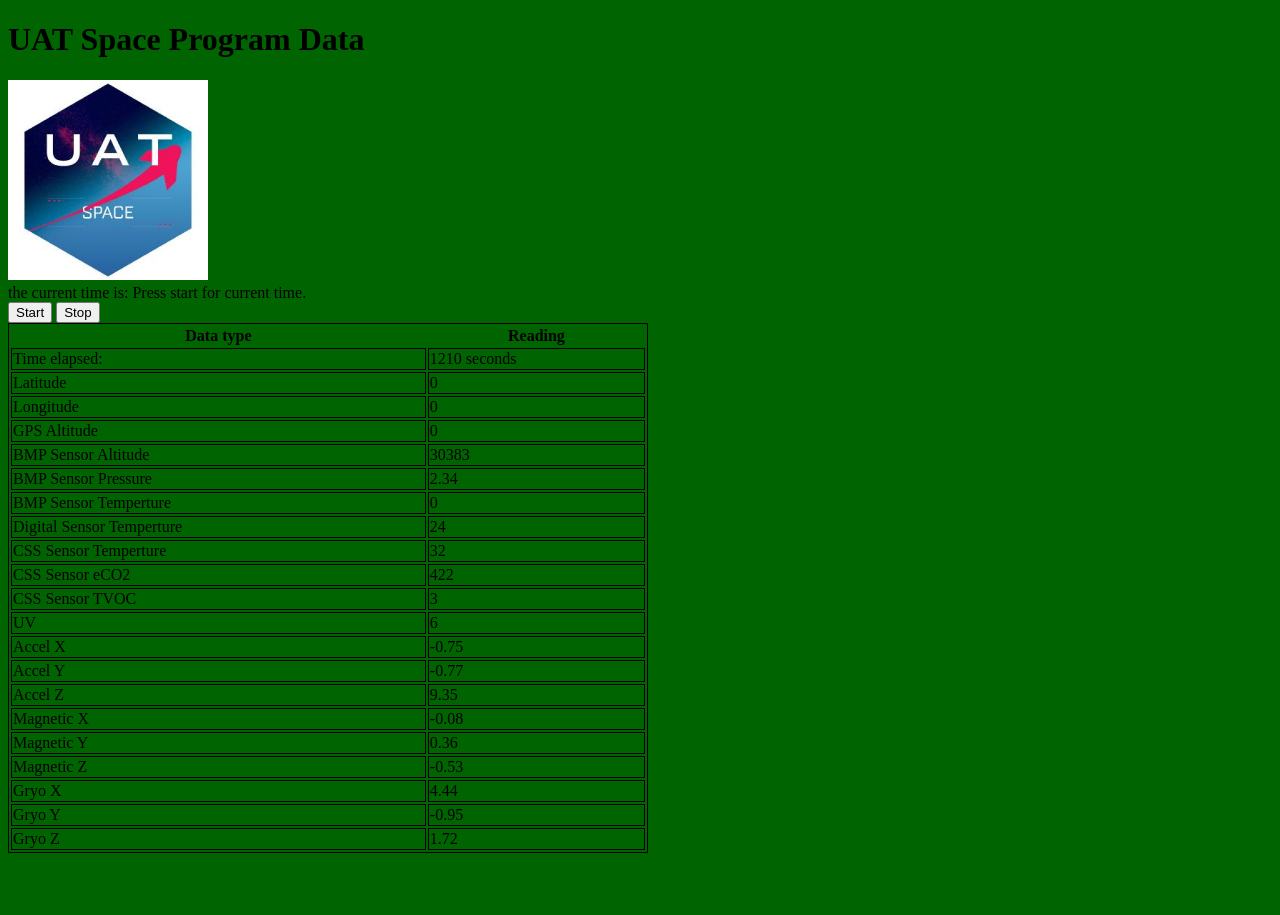
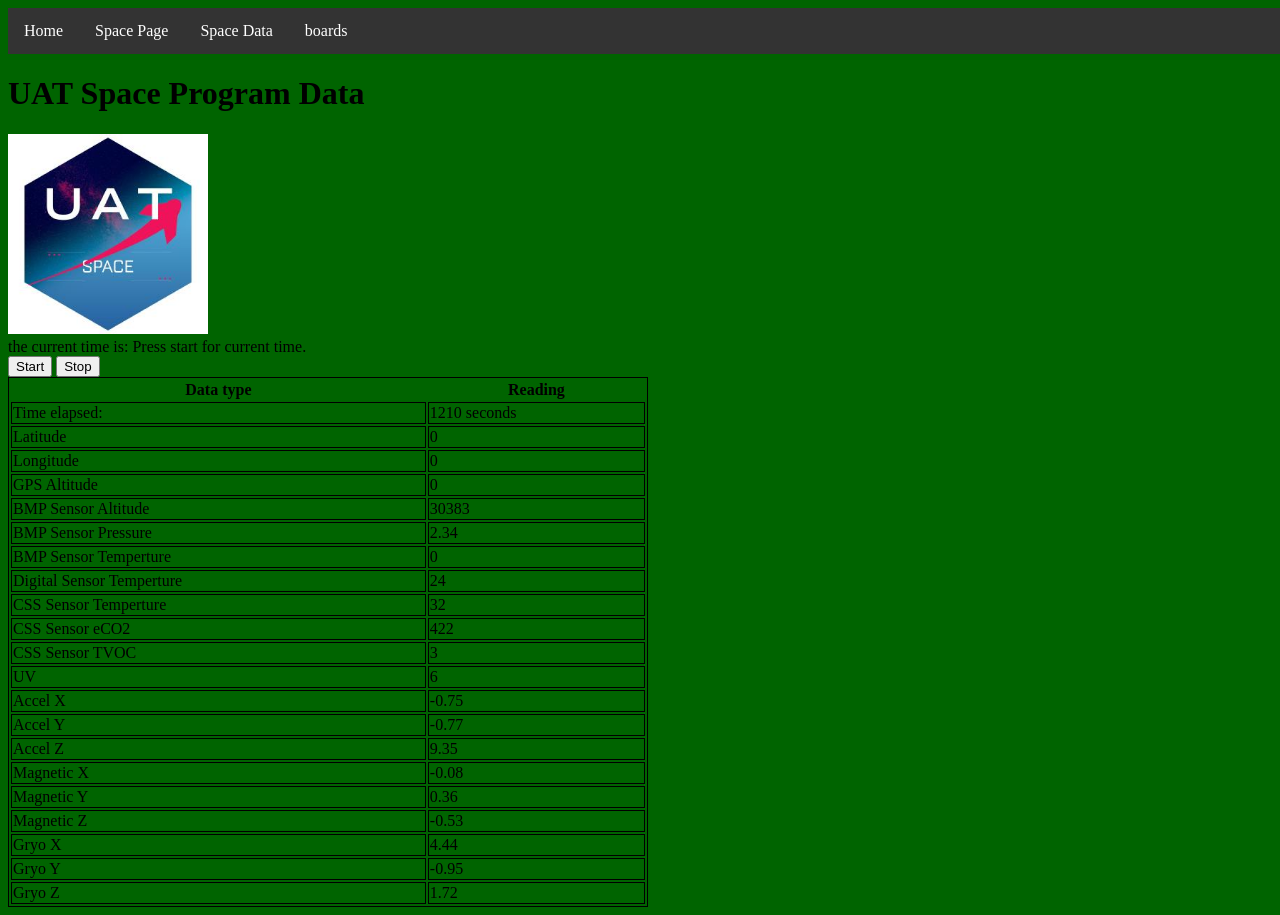
Before and after one commit to dukelover627/duke, a plain HTML site: page space data.html in a window 1280 px wide. Before the commit the page ends 861 px from the top, so only its background shows below. Drawn offline with Linux system fonts and the light colour scheme.

Commit message:
Add files via upload

```diff
--- a/main.css
+++ b/main.css
@@ -11,3 +11,31 @@ table, td{
 table{
     width: 50%;
 }
+/*
+menu code from w3 codes
+https://www.w3schools.com/css/css_navbar.asp
+*/
+
+ul {
+    list-style-type: none;
+    margin: 0;
+    padding: 0;
+    overflow: hidden;
+    background-color: #333;
+  }
+
+  li {
+    float: left;
+  }
+
+  li a {
+    display: block;
+    color: white;
+    text-align: center;
+    padding: 14px 16px;
+    text-decoration: none;
+  }
+
+  li a:hover {
+    background-color: #111;
+  }
--- a/space data.html
+++ b/space data.html
@@ -10,6 +10,12 @@
     <script src="dataLoader.js"></script>
 </head>
 <body>
+   <ul>
+      <li><a href="index.html">Home</a></li>
+      <li><a href="spacepage.html">Space Page</a></li>
+      <li><a href="space data.html">Space Data</a></li>
+      <li><a href="baurds.html">boards</a></li>
+    </ul>
     <h1>UAT Space Program Data</h1>
     <script>
       var index = 0;
```
Also changed, not shown: baurds.html (added, +19 -0 lines), index.html (added, +19 -0 lines), spacepage.html (+7 -0 lines).
